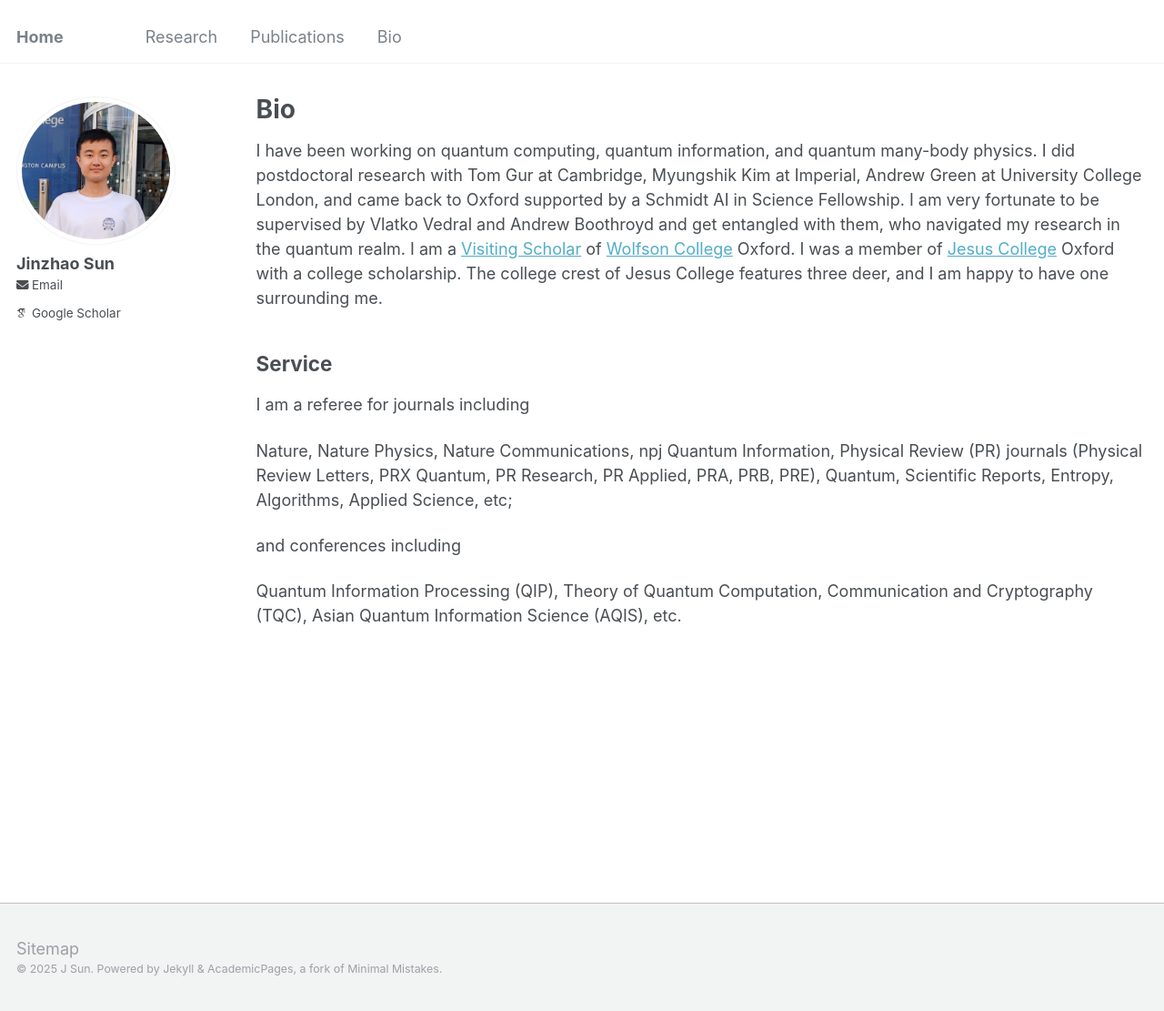
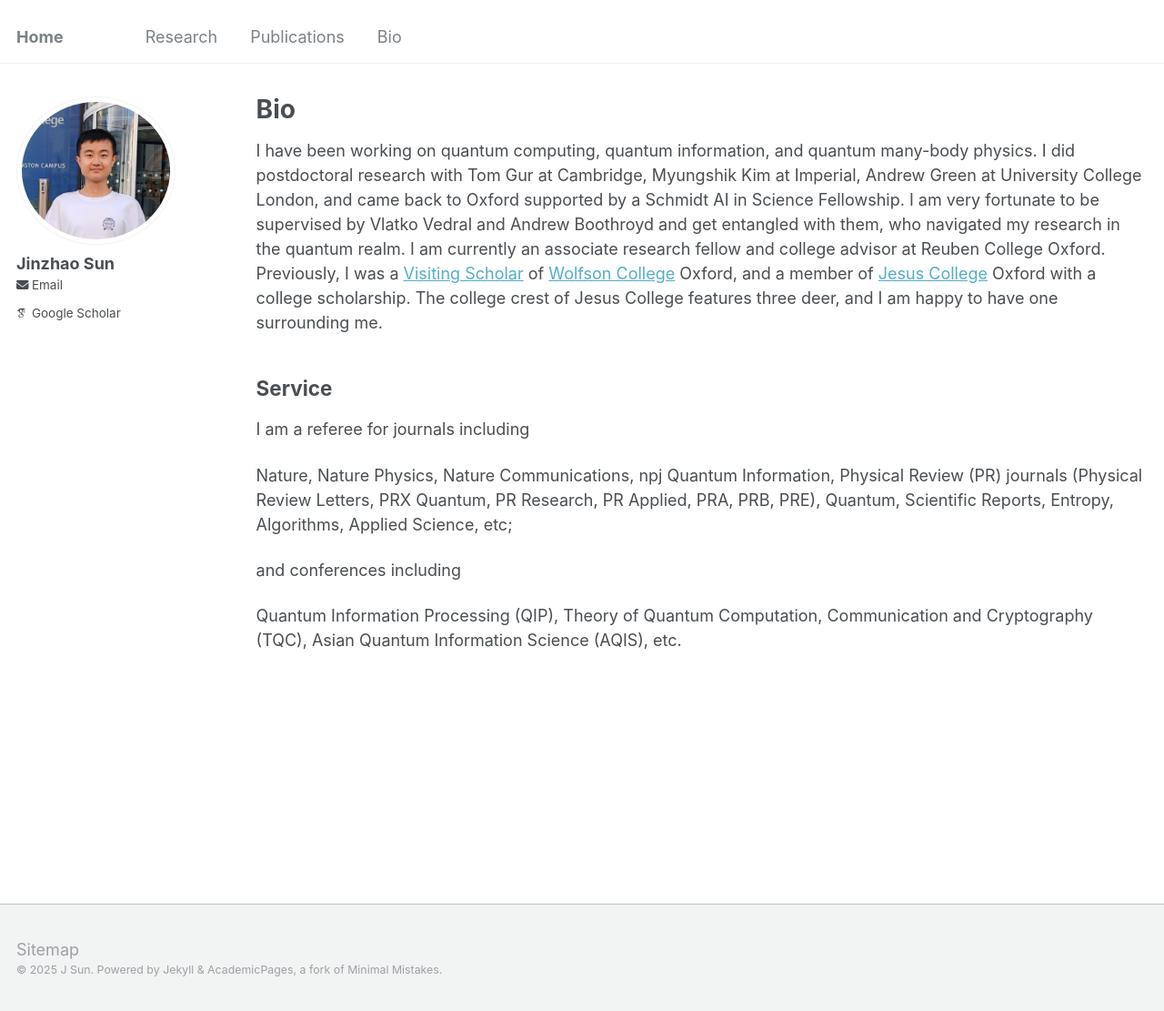
Before and after one commit to jinzhao-sun/jinzhao-sun.github.io, a Jekyll site: the page built from _pages/cv.md, in a window 1280 px wide and 1111 px high. Shown: the whole window at 91% size. Built offline with Jekyll 4.4.1, drawn with Linux system fonts in a browser that asks for light colours; some web fonts are replaced.

Commit message:
Update cv.md

```diff
--- a/_pages/cv.md
+++ b/_pages/cv.md
@@ -9,7 +9,7 @@ redirect_from:
 
 {% include base_path %}
 
-I have been working on quantum computing, quantum information, and quantum many-body physics.  I did postdoctoral research with Tom Gur at Cambridge, Myungshik Kim at Imperial, Andrew Green at University College London, and came back to Oxford supported by a Schmidt AI in Science Fellowship. I am very fortunate to be supervised by Vlatko Vedral and Andrew Boothroyd and get entangled with them, who navigated my research in the quantum realm. I am a [Visiting Scholar](https://www.wolfson.ox.ac.uk/person/jinzhao-sun/) of [Wolfson College](https://www.wolfson.ox.ac.uk/) Oxford. I was a member of [Jesus College](https://www.jesus.ox.ac.uk/) Oxford with a college scholarship. The college crest of Jesus College features three deer, and I am happy to have one surrounding me.
+I have been working on quantum computing, quantum information, and quantum many-body physics.  I did postdoctoral research with Tom Gur at Cambridge, Myungshik Kim at Imperial, Andrew Green at University College London, and came back to Oxford supported by a Schmidt AI in Science Fellowship. I am very fortunate to be supervised by Vlatko Vedral and Andrew Boothroyd and get entangled with them, who navigated my research in the quantum realm. I am currently an associate research fellow and college advisor at Reuben College Oxford. Previously, I was a [Visiting Scholar](https://www.wolfson.ox.ac.uk/person/jinzhao-sun/) of [Wolfson College](https://www.wolfson.ox.ac.uk/) Oxford, and a member of [Jesus College](https://www.jesus.ox.ac.uk/) Oxford with a college scholarship. The college crest of Jesus College features three deer, and I am happy to have one surrounding me.
 
 
 Service
```
